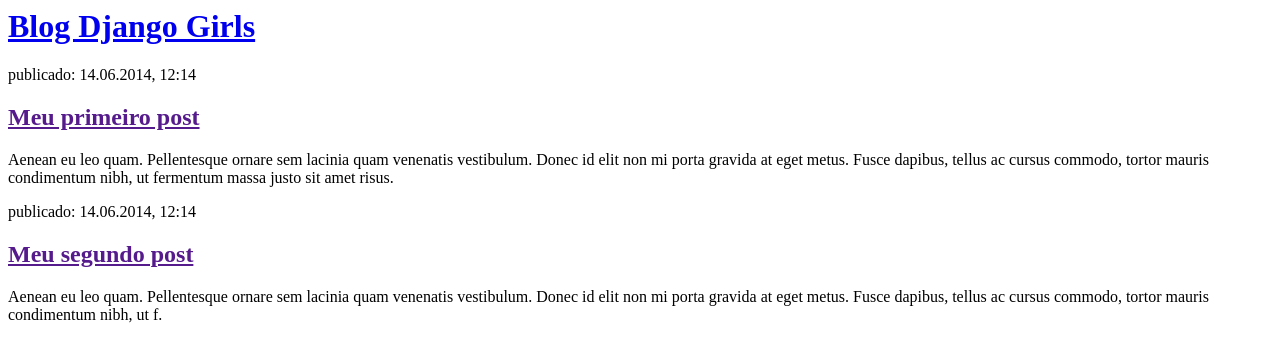
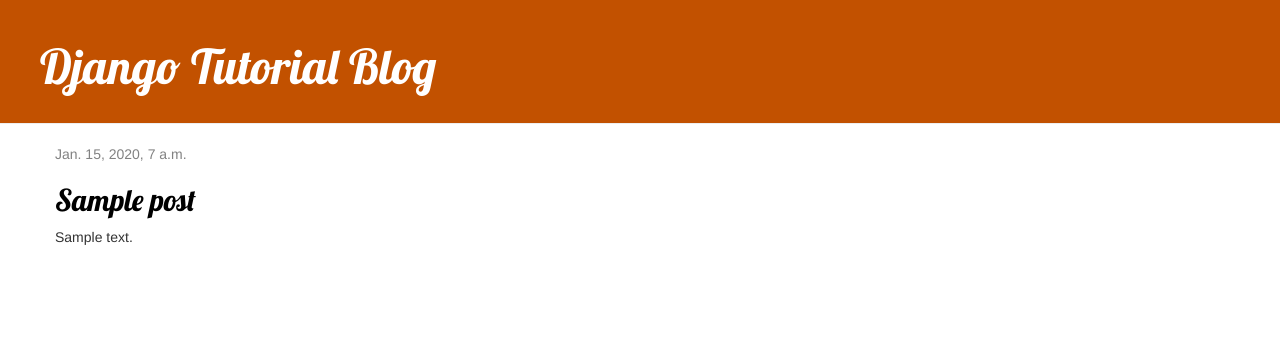
Before and after one commit to RodolfovMoreira/django-tutorial, a Django app: page / in a window 1280 px wide. Shown: the top 362 px of the page. Run offline with Django 3.2, Linux system fonts and the light colour scheme; tables that the repository leaves empty hold one stand-in row (values such as "Sample post"); some libraries are stand-ins or nearby versions.

Commit message:
Final Commit

```diff
--- /dev/null
+++ b/blog/static/css/blog.css
@@ -0,0 +1,56 @@
+.page-header {
+    background-color: #c25100;
+    margin-top: 0;
+    padding: 20px 20px 20px 40px;
+}
+
+.page-header h1,
+.page-header h1 a,
+.page-header h1 a:visited,
+.page-header h1 a:active {
+    color: #ffffff;
+    font-size: 36pt;
+    text-decoration: none;
+}
+
+.content {
+    margin-left: 40px;
+}
+
+h1,
+h2,
+h3,
+h4 {
+    font-family: "Lobster", cursive;
+}
+
+.date {
+    color: #828282;
+}
+
+.save {
+    float: right;
+}
+
+.post-form textarea,
+.post-form input {
+    width: 100%;
+}
+
+.top-menu,
+.top-menu:hover,
+.top-menu:visited {
+    color: #ffffff;
+    float: right;
+    font-size: 26pt;
+    margin-right: 20px;
+}
+
+.post {
+    margin-bottom: 70px;
+}
+
+.post h2 a,
+.post h2 a:visited {
+    color: #000000;
+}
--- /dev/null
+++ b/blog/templates/blog/base.html
@@ -0,0 +1,30 @@
+{% load static %}
+<html>
+	<head>
+		<title>Django Tutorial blog</title>
+		<link
+			rel="stylesheet"
+			href="//maxcdn.bootstrapcdn.com/bootstrap/3.2.0/css/bootstrap.min.css"
+		/>
+		<link
+			rel="stylesheet"
+			href="//maxcdn.bootstrapcdn.com/bootstrap/3.2.0/css/bootstrap-theme.min.css"
+		/>
+		<link
+			href="//fonts.googleapis.com/css?family=Lobster&subset=latin,latin-ext"
+			rel="stylesheet"
+			type="text/css"
+		/>
+		<link rel="stylesheet" href="{% static 'css/blog.css' %}" />
+	</head>
+	<body>
+		<div class="page-header">
+			<h1><a href="/">Django Tutorial Blog</a></h1>
+		</div>
+		<div class="content container">
+			<div class="row">
+				<div class="col-md-8">{% block content %} {% endblock %}</div>
+			</div>
+		</div>
+	</body>
+</html>
--- a/blog/templates/blog/post_list.html
+++ b/blog/templates/blog/post_list.html
@@ -1,22 +1,7 @@
-<html>
-    <head>
-        <title>Blog Django Girls</title>
-    </head>
-    <body>
-        <div>
-            <h1><a href="/">Blog Django Girls</a></h1>
-        </div>
-
-        <div>
-            <p>publicado: 14.06.2014, 12:14</p>
-            <h2><a href="">Meu primeiro post</a></h2>
-            <p>Aenean eu leo quam. Pellentesque ornare sem lacinia quam venenatis vestibulum. Donec id elit non mi porta gravida at eget metus. Fusce dapibus, tellus ac cursus commodo, tortor mauris condimentum nibh, ut fermentum massa justo sit amet risus.</p>
-        </div>
-
-        <div>
-            <p>publicado: 14.06.2014, 12:14</p>
-            <h2><a href="">Meu segundo post</a></h2>
-            <p>Aenean eu leo quam. Pellentesque ornare sem lacinia quam venenatis vestibulum. Donec id elit non mi porta gravida at eget metus. Fusce dapibus, tellus ac cursus commodo, tortor mauris condimentum nibh, ut f.</p>
-        </div>
-    </body>
-</html>
+{% extends 'blog/base.html' %} {% block content %} {% for post in posts %}
+<div class="post">
+	<div class="date">{{ post.published_date }}</div>
+	<h2><a href="">{{ post.title }}</a></h2>
+	<p>{{ post.text|linebreaksbr }}</p>
+</div>
+{% endfor %} {% endblock %}
--- a/blog/views.py
+++ b/blog/views.py
@@ -1,6 +1,9 @@
 from django.shortcuts import render
+from django.utils import timezone
+from .models import Post
 
 # Create your views here.
 
 def post_list(request):
-    return render(request, 'blog/post_list.html', {})
+    posts = Post.objects.filter(published_date__lte=timezone.now()).order_by('published_date')
+    return render(request, 'blog/post_list.html', {'posts': posts})
--- a/mysite/settings.py
+++ b/mysite/settings.py
@@ -119,5 +119,5 @@ USE_TZ = True
 # Static files (CSS, JavaScript, Images)
 # https://docs.djangoproject.com/en/2.2/howto/static-files/
 
-STATIC_URL = '/static/'
+STATIC_URL = '/blog/static/'
 STATIC_ROOT = os.path.join(BASE_DIR, 'static')
```
